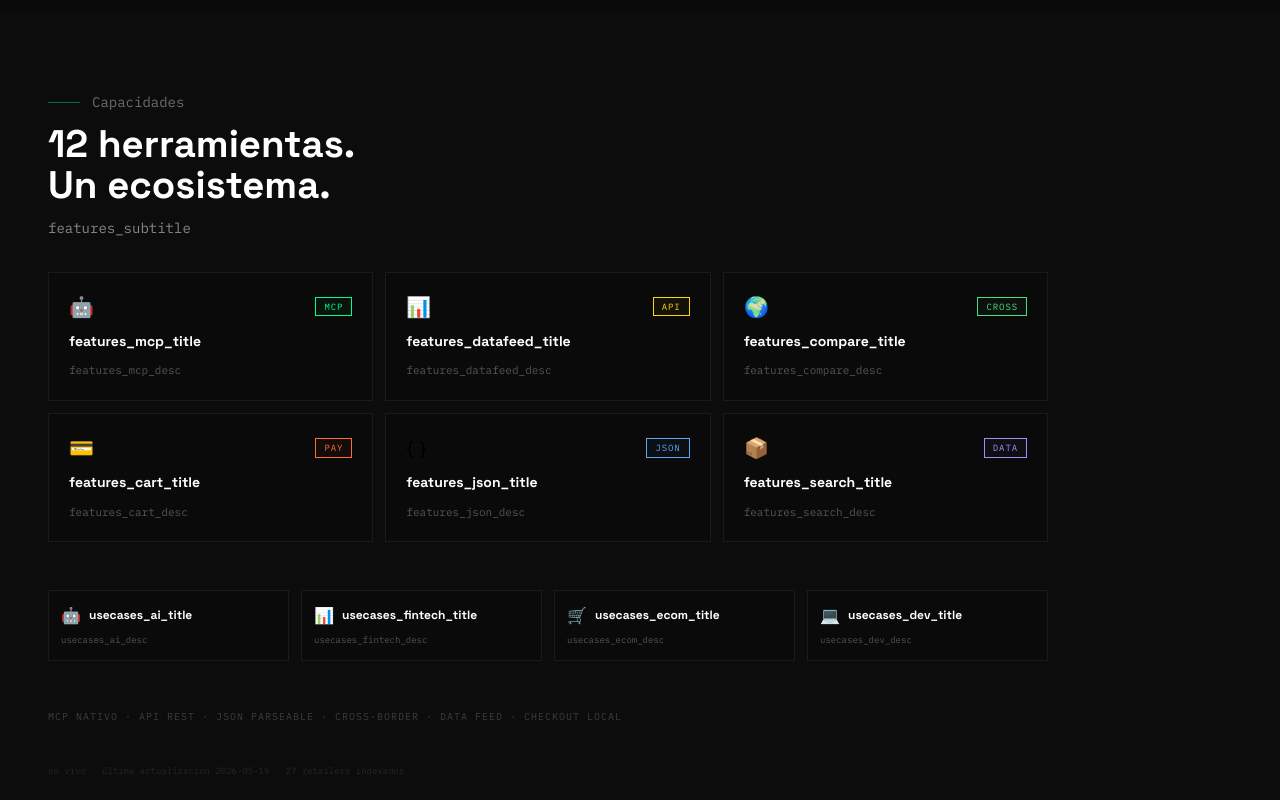
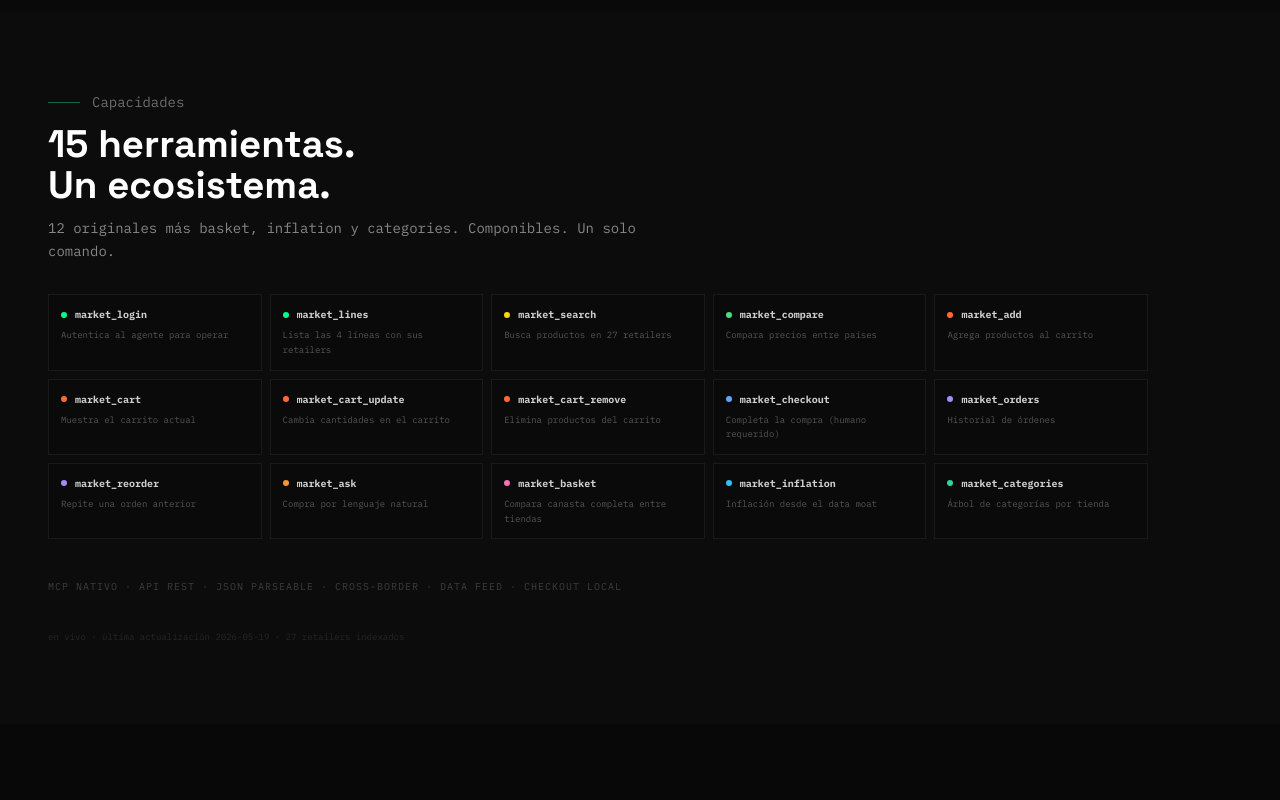
Before and after one commit to Treevu-ai/cli-market-world, a Next.js app in the folder landing/: page / in a window 1280 px wide. Shown: the part 2880-3680 px from the top of the page. Built offline with nearby package versions, Linux system fonts and the light colour scheme.

Commit message:
feat: 15-tool uniform grid in Features — clear names + descriptions

```diff
--- a/landing/components/Features.tsx
+++ b/landing/components/Features.tsx
@@ -1,56 +1,53 @@
 "use client";
 import { useLang } from "@/lib/LanguageContext";
 
-const cards = [
-  { i:"🤖", t:"features_mcp_title", d:"features_mcp_desc", c:"#00FF88", tag:"MCP" },
-  { i:"📊", t:"features_datafeed_title", d:"features_datafeed_desc", c:"#FFD600", tag:"API" },
-  { i:"🌍", t:"features_compare_title", d:"features_compare_desc", c:"#4ADE80", tag:"CROSS" },
-  { i:"💳", t:"features_cart_title", d:"features_cart_desc", c:"#FF6B35", tag:"PAY" },
-  { i:"{ }", t:"features_json_title", d:"features_json_desc", c:"#60A5FA", tag:"JSON" },
-  { i:"📦", t:"features_search_title", d:"features_search_desc", c:"#A78BFA", tag:"DATA" },
+const tools = [
+  { n: "market_login",       d_es: "Autentica al agente para operar",       d_en: "Authenticate the agent session",       c: "#00FF88" },
+  { n: "market_lines",       d_es: "Lista las 4 líneas con sus retailers",  d_en: "List 4 business lines with retailers",  c: "#00FF88" },
+  { n: "market_search",      d_es: "Busca productos en 27 retailers",       d_en: "Search products across 27 retailers",   c: "#FFD600" },
+  { n: "market_compare",     d_es: "Compara precios entre países",           d_en: "Cross-country price comparison",         c: "#4ADE80" },
+  { n: "market_add",         d_es: "Agrega productos al carrito",           d_en: "Add products to cart",                  c: "#FF6B35" },
+  { n: "market_cart",        d_es: "Muestra el carrito actual",              d_en: "View current cart",                     c: "#FF6B35" },
+  { n: "market_cart_update", d_es: "Cambia cantidades en el carrito",       d_en: "Update cart quantities",                c: "#FF6B35" },
+  { n: "market_cart_remove", d_es: "Elimina productos del carrito",         d_en: "Remove items from cart",                c: "#FF6B35" },
+  { n: "market_checkout",    d_es: "Completa la compra (humano requerido)",  d_en: "Complete purchase (human-in-the-loop)",  c: "#60A5FA" },
+  { n: "market_orders",      d_es: "Historial de órdenes",                   d_en: "Order history",                         c: "#A78BFA" },
+  { n: "market_reorder",     d_es: "Repite una orden anterior",              d_en: "Repeat a previous order",               c: "#A78BFA" },
+  { n: "market_ask",         d_es: "Compra por lenguaje natural",             d_en: "Natural language purchase",             c: "#FB923C" },
+  { n: "market_basket",      d_es: "Compara canasta completa entre tiendas",  d_en: "Compare full basket across stores",     c: "#F472B6" },
+  { n: "market_inflation",   d_es: "Inflación desde el data moat",            d_en: "Inflation tracking from data moat",     c: "#38BDF8" },
+  { n: "market_categories",  d_es: "Árbol de categorías por tienda",          d_en: "Category tree per retailer",            c: "#34D399" },
 ];
 
-function Card({ icon, title, desc, color, tag }: { icon:string; title:string; desc:string; color:string; tag:string }) {
-  return (
-    <div className="bg-[#0A0A0A] border border-[#1A1A1A] p-5 flex flex-col gap-3 group hover:border-[#333] transition-all">
-      <div className="flex items-center justify-between">
-        <span className="text-xl">{icon}</span>
-        <span className="text-[9px] font-mono uppercase tracking-widest px-2 py-0.5 border" style={{color, borderColor:color, background:`${color}08`}}>{tag}</span>
-      </div>
-      <h3 className="text-sm font-grotesk font-bold text-white whitespace-pre-line leading-tight">{title}</h3>
-      <p className="text-[11px] font-mono text-[#555] leading-relaxed">{desc}</p>
-    </div>
-  );
-}
+export default function Features() {
+  const { t: _t, lang } = useLang();
 
-export default function Features() {
-  const { t: _t } = useLang();
   return (
     <section id="features" className="relative flex flex-col w-full bg-[#0C0C0C] py-16 px-6 lg:px-12 md:py-[80px] gap-8">
       <div className="flex flex-col gap-3 max-w-[600px]">
         <span className="inline-flex items-center gap-3 text-sm font-mono text-white/40"><span className="w-8 h-px bg-[#00FF88]/40"/>{_t("features_label")}</span>
-        <h2 className="text-[clamp(1.5rem,3vw,3rem)] font-grotesk font-bold text-white leading-[1.05] whitespace-pre-line">{_t("features_title")}</h2>
-        <p className="text-white/50 font-mono text-sm leading-relaxed">{_t("features_subtitle")}</p>
+        <h2 className="text-[clamp(1.5rem,3vw,3rem)] font-grotesk font-bold text-white leading-[1.05] whitespace-pre-line">
+          {lang === "es" ? "15 herramientas.\nUn ecosistema." : "15 tools.\nOne ecosystem."}
+        </h2>
+        <p className="text-white/50 font-mono text-sm leading-relaxed">
+          {lang === "es" ? "12 originales más basket, inflation y categories. Componibles. Un solo comando." : "12 original plus basket, inflation and categories. Composable. One command."}
+        </p>
       </div>
-      <div className="grid grid-cols-1 sm:grid-cols-2 lg:grid-cols-3 gap-3 max-w-[1000px]">
-        {cards.map((c,i)=><Card key={i} icon={c.i} title={_t(c.t)} desc={_t(c.d)} color={c.c} tag={c.tag}/>)}
-      </div>
-      {/* For builders bar — merged from UseCases */}
-      <div className="max-w-[1000px] grid grid-cols-2 sm:grid-cols-4 gap-3 mt-4">
-        {[
-          {icon:"🤖",t:_t("usecases_ai_title"),d:_t("usecases_ai_desc")},
-          {icon:"📊",t:_t("usecases_fintech_title"),d:_t("usecases_fintech_desc")},
-          {icon:"🛒",t:_t("usecases_ecom_title"),d:_t("usecases_ecom_desc")},
-          {icon:"💻",t:_t("usecases_dev_title"),d:_t("usecases_dev_desc")},
-        ].map((c,i)=>(
-          <div key={i} className="bg-[#0A0A0A] border border-[#1A1A1A] p-3 flex flex-col gap-1.5 hover:border-[#333] transition-colors">
-            <div className="flex items-center gap-2"><span>{c.icon}</span><span className="text-xs font-grotesk font-bold text-white">{c.t}</span></div>
-            <p className="text-[9px] font-mono text-[#555] leading-relaxed">{c.d}</p>
+
+      <div className="grid grid-cols-2 sm:grid-cols-3 lg:grid-cols-5 gap-2 max-w-[1100px]">
+        {tools.map((t) => (
+          <div key={t.n} className="bg-[#0A0A0A] border border-[#1A1A1A] p-3 flex flex-col gap-1.5 hover:border-[#333] transition-all">
+            <div className="flex items-center gap-2">
+              <span className="w-1.5 h-1.5 rounded-full shrink-0" style={{ background: t.c }} />
+              <span className="text-[10px] font-mono font-bold text-white/80 truncate">{t.n}</span>
+            </div>
+            <p className="text-[9px] font-mono text-[#555] leading-relaxed">{lang === "es" ? t.d_es : t.d_en}</p>
           </div>
         ))}
       </div>
-      <p className="text-white/20 font-mono text-[10px] uppercase tracking-widest max-w-[800px] mt-4">MCP NATIVO · API REST · JSON PARSEABLE · CROSS-BORDER · DATA FEED · CHECKOUT LOCAL</p>
-      <p className="text-white/10 font-mono text-[9px] mt-2">{_t("features_live")}</p>
+
+      <p className="text-white/20 font-mono text-[10px] uppercase tracking-widest max-w-[800px] mt-2">MCP NATIVO · API REST · JSON PARSEABLE · CROSS-BORDER · DATA FEED · CHECKOUT LOCAL</p>
+      <p className="text-white/10 font-mono text-[9px] mt-1">{_t("features_live")}</p>
     </section>
   );
 }
```
